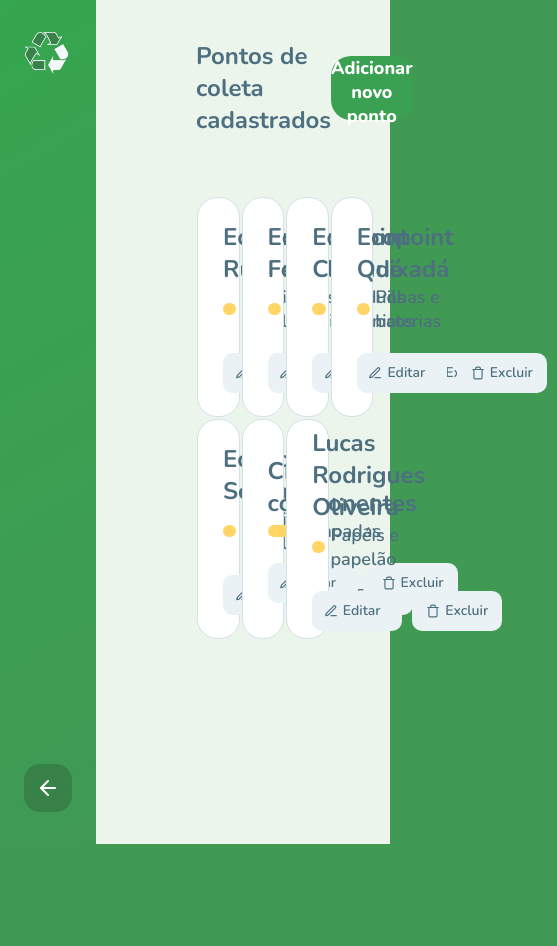
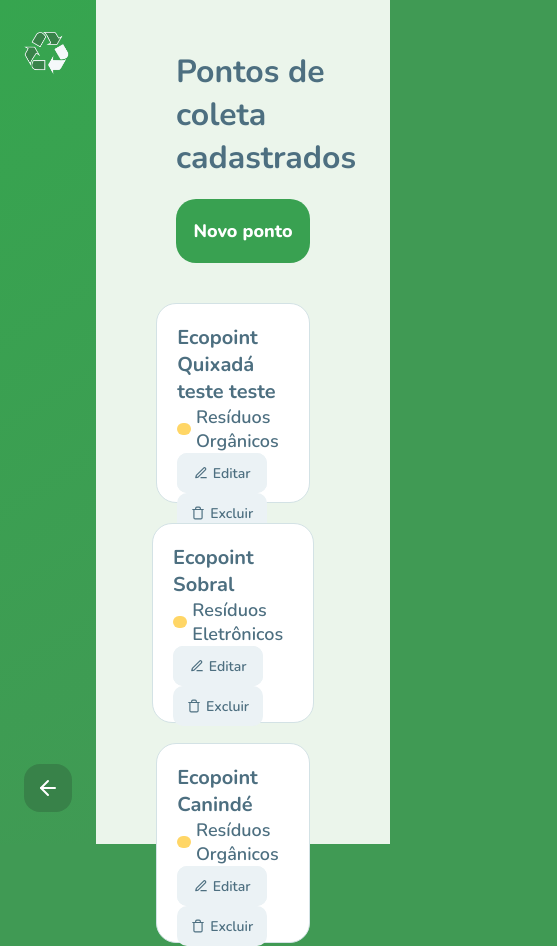
Before and after one commit to lucascc19/GetRecycle-v.1, a React (Create React App) app in the folder web/: page /points in a window 390 px wide. Shown: the whole page, 557 px wide, since content can reach past the window. Before the commit the page ends 844 px from the top, so only its background shows below. Built offline with nearby package versions, Linux system fonts and the light colour scheme; data requests are answered from the project's data file.

Commit message:
deixando a aplicação responsiva

```diff
--- a/web/db.json
+++ b/web/db.json
@@ -1,30 +1,30 @@
 {
   "points": [
     {
-      "name": "Ecopoint Russas",
-      "email": "lucas@alu.ufc.br",
-      "contact": "(85) 9 99684502",
-      "address": "Vicente Carlos Santiago, 1661",
-      "state": "CE",
-      "city": "Fortaleza",
-      "category": {
-        "id": "3",
-        "name": "Papéis e papelão"
-      },
-      "id": 2
-    },
-    {
-      "name": "Ecopoint Fortaleza",
+      "name": "Ecopoint Quixadá teste teste",
       "email": "lucasroliveira19@outlook.com",
       "contact": "(85) 9 99684503",
       "address": "Vicente Carlos Santiago, 1661",
       "state": "CE",
       "city": "Fortaleza",
       "category": {
-        "id": "2",
-        "name": "Pilhas e baterias"
+        "id": "5",
+        "name": "Resíduos Orgânicos"
       },
       "id": 3
+    },
+    {
+      "name": "Ecopoint Sobral",
+      "email": "lucasroliveira19@outlook.com",
+      "contact": "(85) 9 99684503",
+      "address": "Vicente Carlos Santiago, 1661",
+      "state": "CE",
+      "city": "Fortaleza",
+      "category": {
+        "id": "4",
+        "name": "Resíduos Eletrônicos"
+      },
+      "id": 4
     },
     {
       "name": "Ecopoint Canindé",
@@ -37,59 +37,7 @@
         "id": "5",
         "name": "Resíduos Orgânicos"
       },
-      "id": 4
-    },
-    {
-      "name": "Ecopoint Quixadá",
-      "email": "lucasroliveira19@outlook.com",
-      "contact": "(85) 9 99684503",
-      "address": "Vicente Carlos Santiago, 1661",
-      "state": "CE",
-      "city": "Fortaleza",
-      "category": {
-        "id": "2",
-        "name": "Pilhas e baterias"
-      },
       "id": 5
-    },
-    {
-      "name": "Ecopoint Sobral",
-      "email": "lucasroliveira19@outlook.com",
-      "contact": "(85) 9 99684503",
-      "address": "Vicente Carlos Santiago, 1661",
-      "state": "CE",
-      "city": "Fortaleza",
-      "category": {
-        "id": "3",
-        "name": "Papéis e papelão"
-      },
-      "id": 6
-    },
-    {
-      "name": "Criar componentes",
-      "email": "lucasroliveira19@outlook.com",
-      "contact": "(85) 9 99684503",
-      "address": "Vicente Carlos Santiago, 1661",
-      "state": "CE",
-      "city": "Fortaleza",
-      "category": {
-        "id": "1",
-        "name": "Lâmpadas"
-      },
-      "id": 8
-    },
-    {
-      "name": "Lucas Rodrigues Oliveira",
-      "email": "lucasroliveira19@outlook.com",
-      "contact": "(85) 9 99684503",
-      "address": "Vicente Carlos Santiago, 1661",
-      "state": "CE",
-      "city": "Fortaleza",
-      "category": {
-        "id": "3",
-        "name": "Papéis e papelão"
-      },
-      "id": 9
     }
   ],
   "categories": [
--- a/web/src/components/form/SubmitButton.js
+++ b/web/src/components/form/SubmitButton.js
@@ -1,7 +1,9 @@
+import { Link } from 'react-router-dom'
 import styles from '../styles/SubmitButton.module.css'
 
 function SubmitButton({ text }) {
   return (
+
     <div>
       <button className={styles.btn}>{text}</button>
     </div>
--- a/web/src/components/layout/PointCard.js
+++ b/web/src/components/layout/PointCard.js
@@ -9,10 +9,12 @@ function PointCard({ id, name, category, handleRemove }) {
 
   return (
     <div className={styles.point_card}>
-      <h4>{name}</h4>
-      <p className={styles.category_text}>
-        <span></span> {category}
-      </p>
+      <section>
+        <h4>{name}</h4>
+        <p className={styles.category_text}>
+          <span></span> {category}
+        </p>
+      </section>
       <div className={styles.point_card_actions}>
         <button>
           <a href={`/point/${id}`}>
--- a/web/src/components/pages/Points.js
+++ b/web/src/components/pages/Points.js
@@ -37,7 +37,7 @@ function Points() {
   }, [])
 
   function removePoint(id) {
-    fetch(`http://localhost:5000/point/${id}`, {
+    fetch(`http://localhost:5000/points/${id}`, {
       method: 'DELETE',
       headers: {
         'Content-Type': 'application/json',
@@ -51,19 +51,19 @@ function Points() {
   }
 
   return (
-    <section className={styles.points_container}>
+    <section>
       <Sidebar />
-      <div>
+      <section className={styles.container_1}>
           <div className={styles.add}>
             <h1>Pontos de coleta cadastrados</h1>
-          <button>
-            <a href='/newpoint'>Adicionar novo ponto</a>
+            <button className={styles.btn}>
+              <a href='/newpoint'>Novo ponto</a>
             </button>
           </div>
-        <div className={styles.message}>
+          <div>
             {message && <Message type="success" msg={message} />}
             {pointMessage && <Message type="success" msg={pointMessage} />}
-          <section className={styles.flex_card}>
+            <div className={styles.flex_card}>
               {points.length > 0 &&
                 points.map((point) => (
                   <PointCard
@@ -80,9 +80,9 @@ function Points() {
                   <p>Não há projetos cadastrados!</p>
                   )}
                 </div>
-          </section>
             </div>
           </div>
+      </section>
     </section>
   )
 }
--- a/web/src/components/styles/Point.module.css
+++ b/web/src/components/styles/Point.module.css
@@ -1,6 +1,6 @@
 .point_container {
   background-color: #EBF5EB;
-  height: 100vh;
+  height: 150vh;
   /* text-align: start;
   padding-left: 196px; */
 }
--- a/web/src/components/styles/PointCard.module.css
+++ b/web/src/components/styles/PointCard.module.css
@@ -1,19 +1,19 @@
 .point_card {
-  padding-left: 25px;
   display: flex;
   flex-direction: column;
-  justify-content: center;
-  align-items: flex-start;
+  justify-content: space-between;
+  padding: 20px;
   border: 1px solid #D3E2E5;
   background-color: #FFF;
   border-radius: 20px;
-  width: 22%;
-  height: 220px;
-  margin: 0.5%;
+  width: 250px;
+  height: 200px;
+  margin-right: 20px;
+  margin-top: 20px;
 }
 
 .point_card h4 {
-  font-size: 24px;
+  font-size: 20px;
   font-weight: 700;
   color: #4D6F80;
 }
@@ -22,6 +22,11 @@
   font-size: 18px;
   font-weight: 600;
   color: #4D6F80;
+}
+
+.point_card section {
+  display: flex;
+  flex-direction: column;
 }
 
 .category_text {
@@ -39,16 +44,15 @@
 }
 
 .point_card_actions {
-  margin-top: 1.2em;
   display: flex;
   align-items: center;
+  flex-wrap: wrap;
 }
 
 .point_card_actions a,
 .point_card_actions button {
   width: 90px;
   height: 40px;
-  margin-right: 10px;
   border: none;
   background-color: #EBF2F5;
   border-radius: 10px;
@@ -63,6 +67,12 @@
   transition: .5s;
 }
 
+.point_card_actions button {
+
+  margin-right: 10px;
+
+}
+
 .point_card_actions svg {
   margin-right: 5px;
 }
@@ -71,8 +81,6 @@
 .point_card_actions button:hover {
   background-color: #e2e2e2;
 }
-
-
 
 /* .category_text .lampada{
   background-color: #FFD666;
--- a/web/src/components/styles/PointForm.module.css
+++ b/web/src/components/styles/PointForm.module.css
@@ -81,3 +81,33 @@ select {
   text-align: end;
   margin-top: 50px;
 }
+
+@media (min-width: 480px) and (max-width: 752px) {
+  .form {
+    width: 350px;
+  }
+
+  .form form {
+    width: 300px;
+  }
+
+  .form legend {
+    margin-bottom: 30px;
+    padding-top: 52px;
+  }
+
+  .form section {
+    display: block;
+    width: 300px;
+  }
+
+  .form section div:first-child {
+    width: 300px;
+    margin-bottom: 10px;
+  }
+
+  .form section div:last-child {
+    width: 300px;
+  }
+
+}
--- a/web/src/components/styles/Points.module.css
+++ b/web/src/components/styles/Points.module.css
@@ -1,25 +1,29 @@
-.points_container {
+.container_1 {
   background-color: #EBF5EB;
   height: 100vh;
+  padding-top: 50px;
+  padding-left: 176px;
+  padding-right: 80px;
 }
 
-.points_container div h1{
-  text-align: start;
+.container_1 div h1{
+  font-size: 32px;
+  font-weight: 700;
   color: #4D6F80;
-  padding: 40px 0;
-  margin-left: 196px;
 }
 
 .add {
   display: flex;
+  flex-wrap: wrap;
   align-items: center;
   justify-content: space-between;
+  margin-bottom: 20px;
 }
 
-.add button {
-  margin-right: 112px;
+.btn {
   background-color: #39A151;
-  width: 240px;
+  color: #FFF;
+  width: 170px;
   height: 64px;
   border-radius: 20px;
   transition: .5s;
@@ -29,18 +33,24 @@
   font-weight: 800;
 }
 
-.add a {
+.btn a {
   text-decoration: none;
   color: #FFF;
 }
 
-.message {
-  margin-left: 196px;
+.btn:hover{
+  background-color: #37DF5D;
 }
 
-section .flex_card {
+.flex_card {
   display: flex;
-  justify-content: start;
+  justify-content: center;
   flex-wrap: wrap;
-  margin-top: 20px;
 }
+
+@media (max-width: 890px) {
+  .btn{
+    margin-top: 20px;
+
+  }
+}
```
Lines whose indentation alone changed are shown as unchanged.
